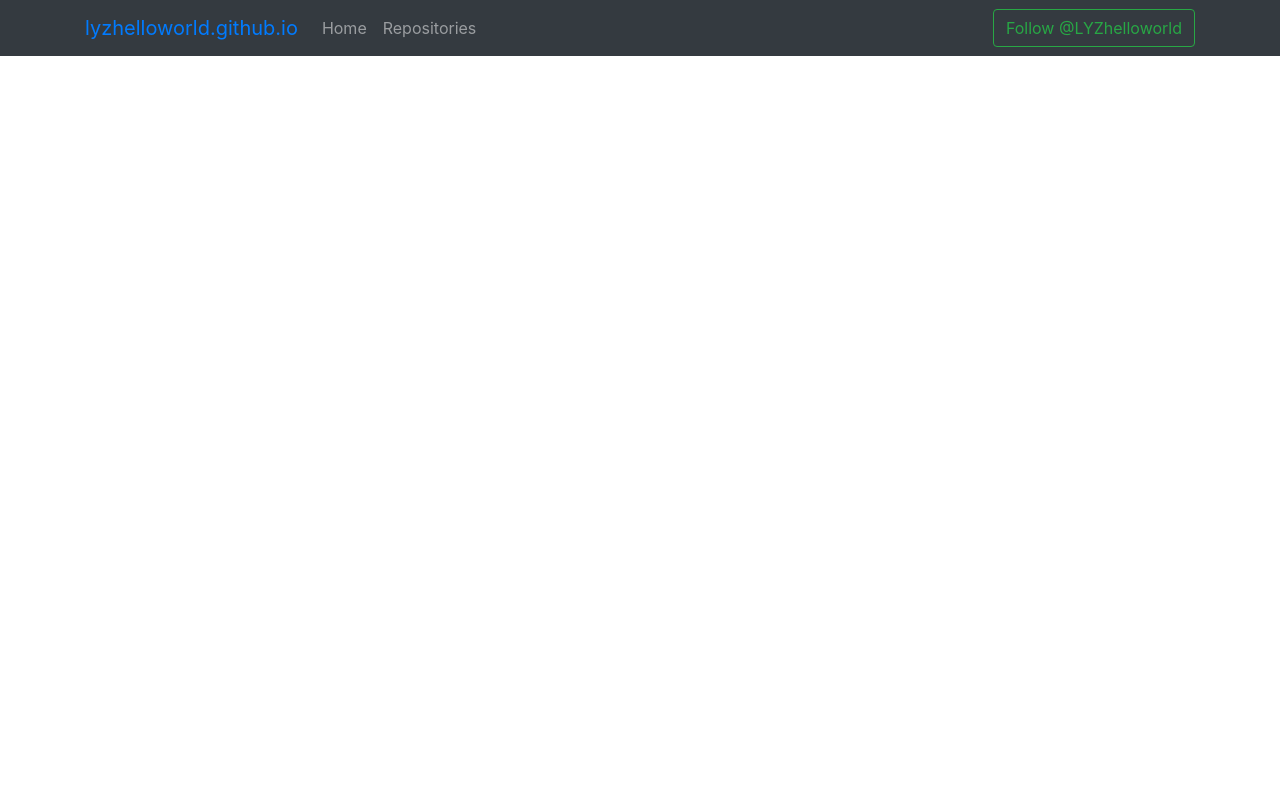
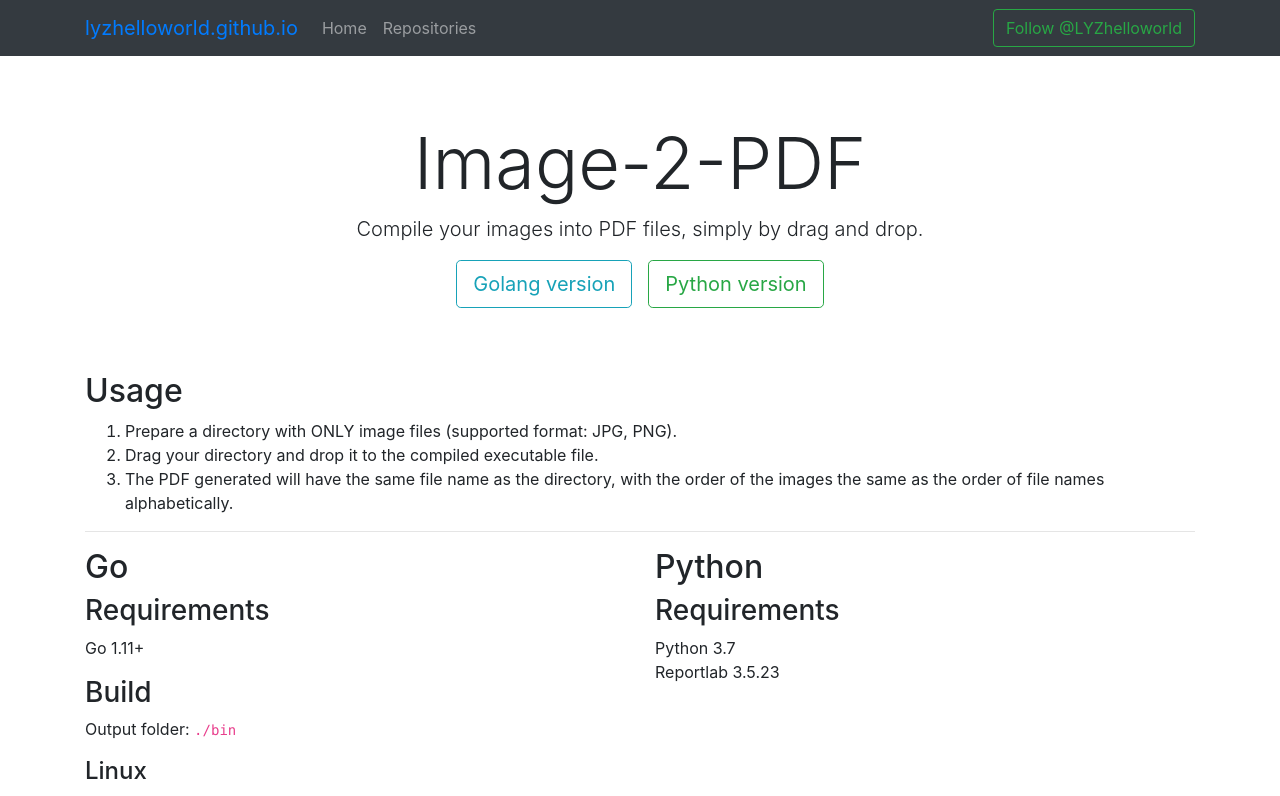
Before and after one commit to LYZhelloworld/website, an Angular app: page /repo/image-2-pdf in a window 1280 px wide. Before the commit this address led to /. Shown: the top 796 px of the page. Built offline with nearby package versions, Linux system fonts and the light colour scheme.

Commit message:
Create image-2-pdf component

```diff
--- a/src/app/app-routing.module.ts
+++ b/src/app/app-routing.module.ts
@@ -3,11 +3,13 @@
 import { HomeComponent } from './home/home.component';
 import { RepoComponent } from './repo/repo.component';
 import { HelloOldDriverComponent } from './repo/hello-old-driver/hello-old-driver.component';
+import { ImageToPdfComponent } from './repo/image-to-pdf/image-to-pdf.component';
 
 const routes: Routes = [
   { path: '', component: HomeComponent },
   { path: 'repo', component: RepoComponent },
-  { path: 'repo/hello-old-driver', component: HelloOldDriverComponent }
+  { path: 'repo/hello-old-driver', component: HelloOldDriverComponent },
+  { path: 'repo/image-2-pdf', component: ImageToPdfComponent }
 ];
 
 @NgModule({
--- a/src/app/app.module.ts
+++ b/src/app/app.module.ts
@@ -7,6 +7,7 @@
 import { RepoComponent } from './repo/repo.component';
 import { HomeComponent } from './home/home.component';
 import { HelloOldDriverComponent } from './repo/hello-old-driver/hello-old-driver.component';
+import { ImageToPdfComponent } from './repo/image-to-pdf/image-to-pdf.component';
 
 @NgModule({
   declarations: [
@@ -14,7 +15,8 @@
     NavbarComponent,
     RepoComponent,
     HomeComponent,
-    HelloOldDriverComponent
+    HelloOldDriverComponent,
+    ImageToPdfComponent
   ],
   imports: [
     BrowserModule,
--- /dev/null
+++ b/src/app/repo/image-to-pdf/image-to-pdf.component.html
@@ -0,0 +1,37 @@
+<div class="container">
+	<div class="p-md-5 m-md-3 text-center">
+		<h1 class="display-3">Image-2-PDF</h1>
+		<p class="lead">Compile your images into PDF files, simply by drag and drop.</p>
+		<a href="https://github.com/LYZhelloworld/image-2-pdf-Go" target="_blank"
+			class="btn btn-lg btn-outline-info mr-2">Golang
+			version</a>
+		<a href="https://github.com/LYZhelloworld/image-2-pdf-Python" target="_blank"
+			class="btn btn-lg btn-outline-success ml-2">Python version</a>
+	</div>
+	<h2>Usage</h2>
+	<ol>
+		<li>Prepare a directory with ONLY image files (supported format: JPG, PNG).</li>
+		<li>Drag your directory and drop it to the compiled executable file.</li>
+		<li>The PDF generated will have the same file name as the directory, with the order of the images the
+			same as the order of file names alphabetically.</li>
+	</ol>
+	<hr />
+	<div class="row">
+		<div class="col-md-6">
+			<h2>Go</h2>
+			<h3>Requirements</h3>
+			<p>Go 1.11+</p>
+			<h3>Build</h3>
+			<p>Output folder: <code>./bin</code></p>
+			<h4>Linux</h4>
+			<pre><code>make<br /><br /># To clean output folder<br />make clean</code></pre>
+			<h4>Windows</h4>
+			<pre><code>build</code></pre>
+		</div>
+		<div class="col-md-6">
+			<h2>Python</h2>
+			<h3>Requirements</h3>
+			<p>Python 3.7<br />Reportlab 3.5.23</p>
+		</div>
+	</div>
+</div>
--- /dev/null
+++ b/src/app/repo/image-to-pdf/image-to-pdf.component.ts
@@ -0,0 +1,15 @@
+import { Component, OnInit } from '@angular/core';
+
+@Component({
+  selector: 'app-image-to-pdf',
+  templateUrl: './image-to-pdf.component.html',
+  styleUrls: ['./image-to-pdf.component.scss']
+})
+export class ImageToPdfComponent implements OnInit {
+
+  constructor() { }
+
+  ngOnInit() {
+  }
+
+}
```
Also changed, not shown: src/assets/json/repo.json (+5 -5 lines), src/app/repo/image-to-pdf/image-to-pdf.component.scss (added), 1 other file (tests, documents, lock files or other folders).
